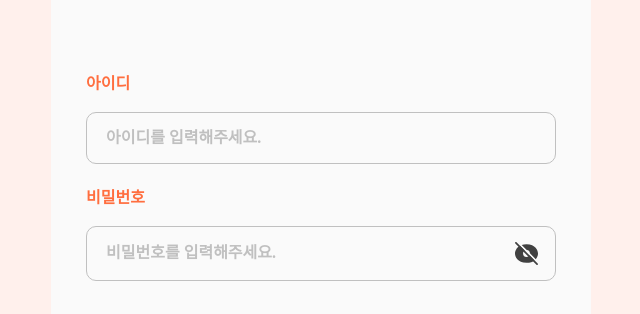
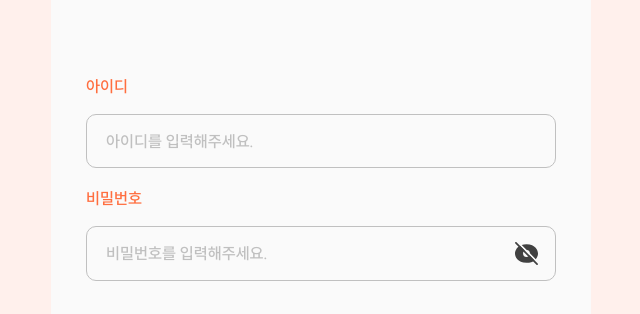
Before and after one commit to D-Order/2026-d-order-fe-server-v3, a React (Vite) app: page / in a window 1280 px wide. Shown: the part 392-706 px from the top of the page, without its empty margins (319-959 px from the left). Built offline with nearby package versions, Linux system fonts and the light colour scheme; no server answers.

Commit message:
Design: 사파리에서 폰트 적용되도록 수정

```diff
--- a/src/pages/login/components/LoginInput.styled.ts
+++ b/src/pages/login/components/LoginInput.styled.ts
@@ -11,6 +11,8 @@ export const Label = styled.label<{ $error?: boolean }>`
   color: ${({ $error, theme }) =>
     $error ? theme.colors.Error : theme.colors.Orange01};
   margin-bottom: 10px;
+
+  ${({ theme }) => theme.fonts.SemiBold16};
 `;
 
 export const InputBox = styled.div<{ $error?: boolean }>`
@@ -31,13 +33,13 @@ export const Input = styled.input`
   flex: 1;
   border: none;
   background: transparent;
-  font: ${({ theme }) => theme.fonts.SemiBold16};
+  ${({ theme }) => theme.fonts.SemiBold16};
   color: ${({ theme }) => theme.colors.Black02};
   outline: none;
 
   &::placeholder {
     color: ${({ theme }) => theme.colors.Focused};
-    font: ${({ theme }) => theme.fonts.SemiBold16};
+    ${({ theme }) => theme.fonts.SemiBold16};
   }
 `;
 
```
